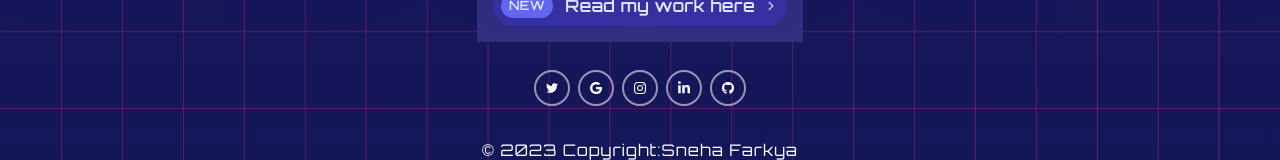
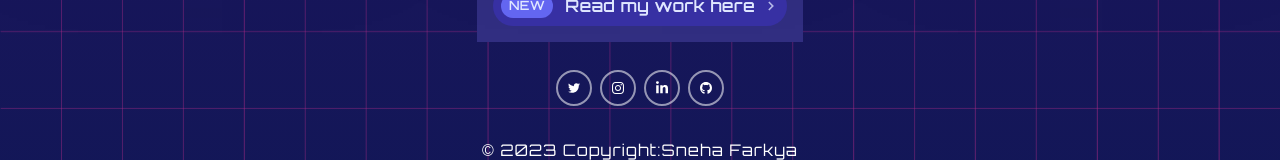
Before and after one commit to snehafarkya/Portfolio2.0, a React (Create React App) app: page /blogs in a window 1280 px wide. Shown: the part 2232-2392 px from the top of the page. Built offline with nearby package versions, Linux system fonts and the light colour scheme.

Commit message:
Content adde

```diff
--- a/src/component/Footer.js
+++ b/src/component/Footer.js
@@ -23,24 +23,7 @@ export default function Footer() {
         </svg>
       </a>
 
-      <a href="#!" type="button" class="social rounded-full border-2 border-white text-white leading-normal uppercase hover:bg-black hover:bg-opacity-5 focus:outline-none focus:ring-0 transition duration-150 ease-in-out w-9 h-9 m-1">
-        <svg aria-hidden="true"
-        focusable="false"
-        data-prefix="fab"
-          data-icon="google"
-          class="w-3 h-full mx-auto"
-          role="img"
-          xmlns="http://www.w3.org/2000/svg"
-          viewBox="0 0 488 512"
-        >
-          <path
-            fill="currentColor"
-            d="M488 261.8C488 403.3 391.1 504 248 504 110.8 504 0 393.2 0 256S110.8 8 248 8c66.8 0 123 24.5 166.3 64.9l-67.5 64.9C258.5 52.6 94.3 116.6 94.3 256c0 86.5 69.1 156.6 153.7 156.6 98.2 0 135-70.4 140.8-106.9H248v-85.3h236.1c2.3 12.7 3.9 24.9 3.9 41.4z"
-          ></path>
-        </svg>
-      </a>
-
-      <a href="https://www.instagram.com/sing_with_sneha/" type="button" class="social rounded-full border-2 border-white text-white leading-normal uppercase hover:bg-black hover:bg-opacity-5 focus:outline-none focus:ring-0 transition duration-150 ease-in-out w-9 h-9 m-1">
+      <a href="https://www.instagram.com/sneha__farkya/" type="button" class="social rounded-full border-2 border-white text-white leading-normal uppercase hover:bg-black hover:bg-opacity-5 focus:outline-none focus:ring-0 transition duration-150 ease-in-out w-9 h-9 m-1">
         <svg aria-hidden="true"
         focusable="false"
         data-prefix="fab"
```
